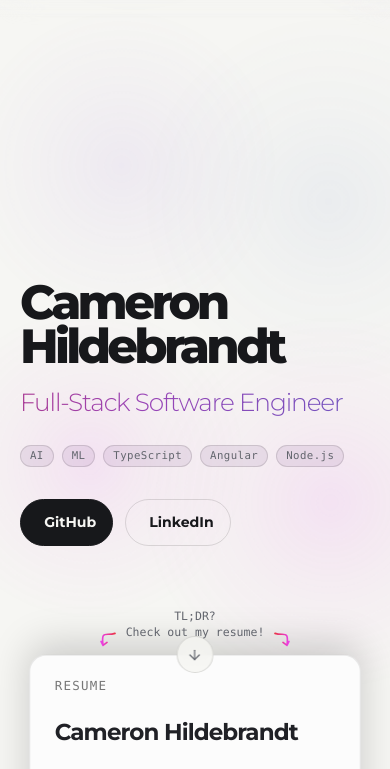
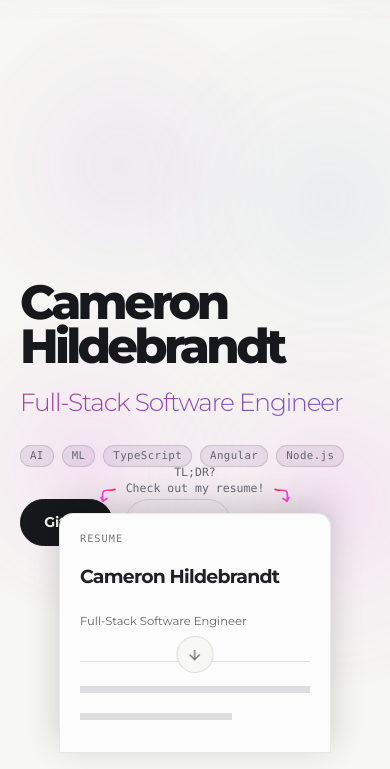
Before and after one commit to CameronHildebrandt/cdh, an Astro site: page / in a window 390 px wide. Shown: the part 75-844 px from the top of the page. Built offline with nearby package versions, Linux system fonts and the light colour scheme; Astro itself is replaced by a stand-in of ours; some icons are missing.

Commit message:
Fix mobile resume peek at page bottom

```diff
--- a/src/components/ResumePeek.astro
+++ b/src/components/ResumePeek.astro
@@ -36,10 +36,10 @@
     .resume-peek strong { font-size:1.18rem; }
     .resume-peek > span:not(.resume-peek__eyebrow):not(.resume-peek__line) { font-size:.72rem; }
     .resume-peek hr { margin:.7rem 0 .25rem; }
-    :global(.resume-peek-prompt) { bottom:8rem; font-size:.72rem; left:50%; width:min(16rem,calc(100vw - 2rem)); }
+    :global(.resume-peek-prompt) { bottom:17rem; font-size:.72rem; left:50%; width:min(16rem,calc(100vw - 2rem)); }
     :global(.resume-peek-prompt__content) { gap:.45rem; }
     :global(.resume-peek-prompt__content svg) { height:1.3rem; width:1.5rem; }
-    .resume-peek.is-prominent { transform:translateX(-50%) scale(1.22); }
-    .resume-peek.is-prominent:hover { transform:translateX(-50%) translateY(-2.2rem) scale(1.22); }
+    .resume-peek.is-prominent { bottom:max(1rem,env(safe-area-inset-bottom)); transform:translateX(-50%); }
+    .resume-peek.is-prominent:hover { transform:translateX(-50%) translateY(-2.2rem); }
   }
 </style>
```
